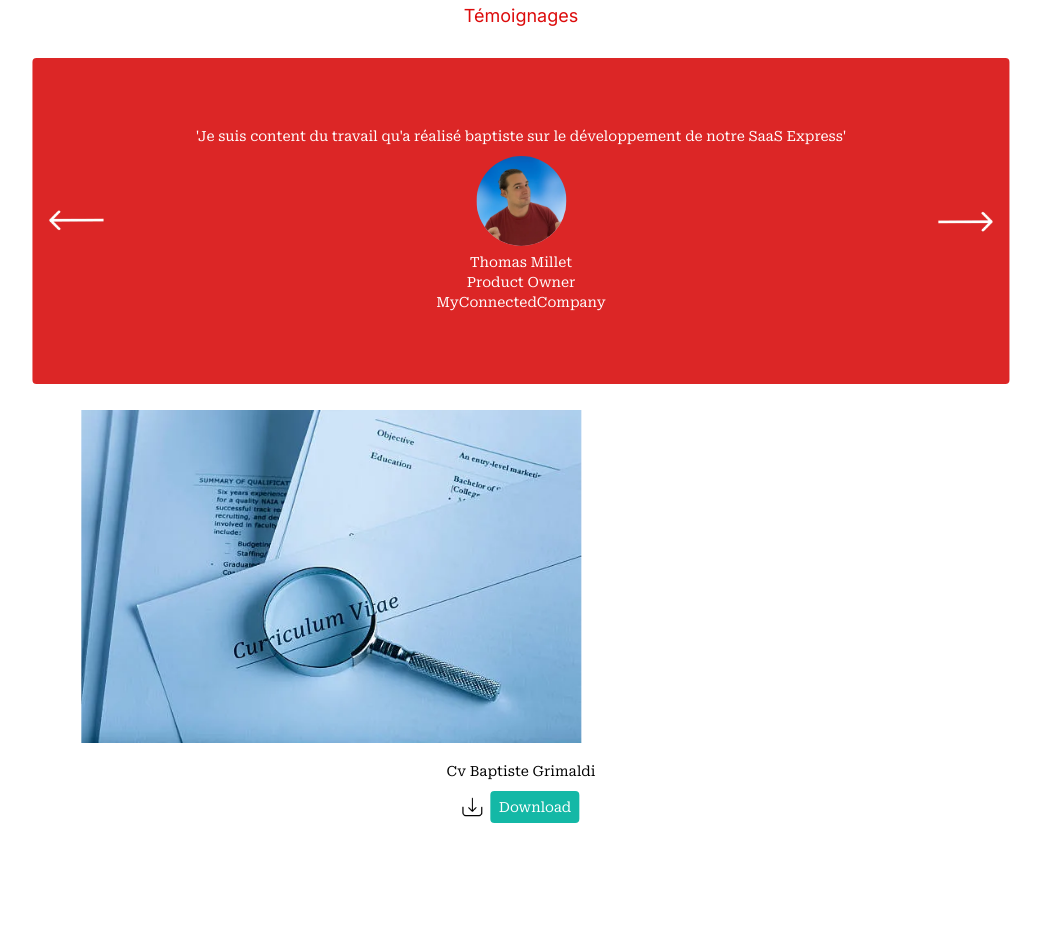
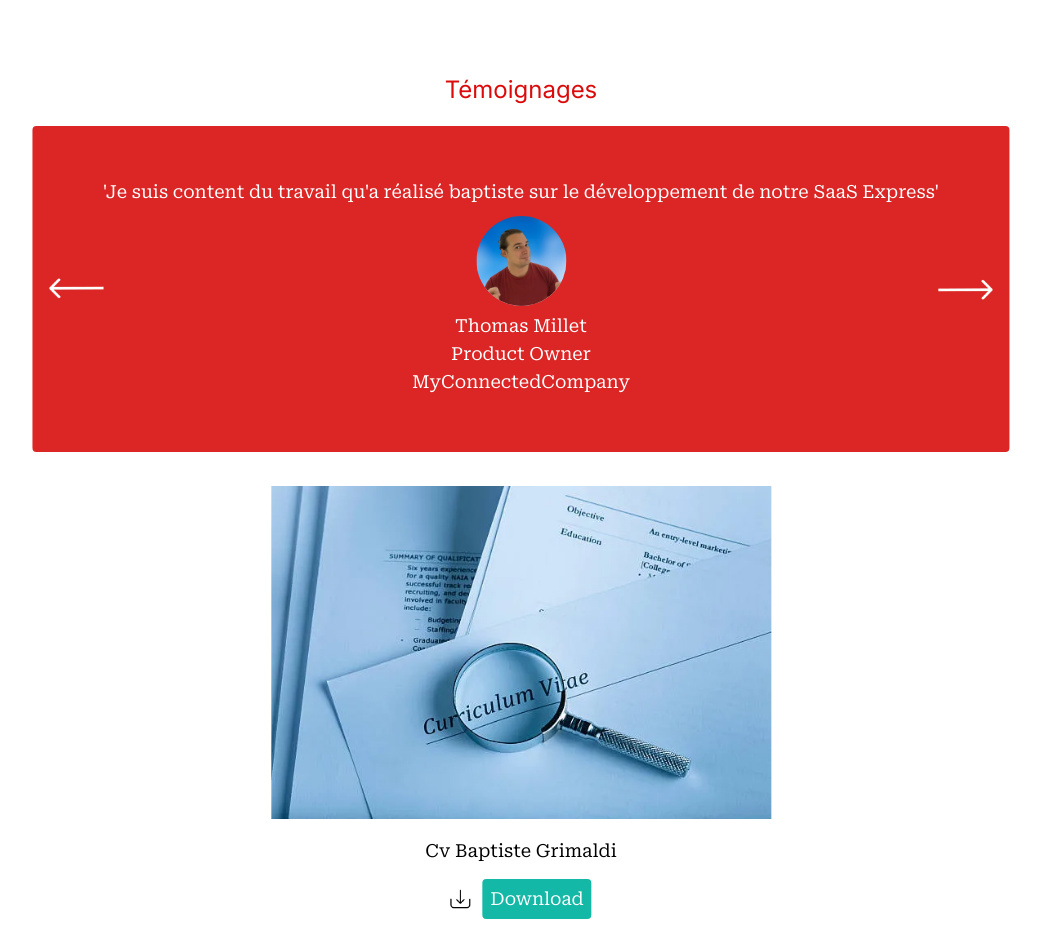
Before and after one commit to BaptisteGrimaldi/portefolioNextJs, a Next.js app: page /presentation in a window 1280 px wide. Shown: the part 1220-2159 px from the top of the page, without its empty margins (119-1160 px from the left). Before the commit the page ends 2043 px from the top, so only its background shows below. Built offline with nearby package versions, Linux system fonts and the light colour scheme; grey boxes are pictures that could not be loaded.

Commit message:
mediaquery presque done

```diff
--- a/src/app/presentation/composant/Temoignage.tsx
+++ b/composants/presentation/Temoignage.tsx
@@ -1,5 +1,6 @@
 import Image from 'next/image';
 import React, { useState, useEffect, useRef } from 'react';
+import { useWindowWidth } from '@react-hook/window-size';
 
 interface TemoignageProps {
     citation: string;
@@ -9,11 +10,13 @@ interface TemoignageProps {
     entreprise: string;
 }
 
+
 export default function Temoignage({ citation, image, nom, poste, entreprise }: TemoignageProps) {
+
     return (
-        <div className="text-white w-full h-[326px] text-sm">
-            <div className="w-full bg-red-600 text-center rounded p-5 h-full flex flex-col justify-center">
-                <p className="">{citation}</p>
+        <div className="text-white w-full text-sm h-80 md:text-lg">
+            <div className="w-full bg-red-600 text-center rounded h-[326px] p-5 flex flex-col justify-center">
+                <p className="custom-max-300-xs">{citation}</p>
                 <Image src={image} alt="Photo de profil" width={90} height={90} className="mx-auto my-2 rounded-full" />
                 <div className="mx-auto">
                     <p className="">{nom}</p>
--- a/package.json
+++ b/package.json
@@ -10,6 +10,7 @@
     "prettier": "prettier --write ./src/**/*"
   },
   "dependencies": {
+    "@react-hook/window-size": "^3.1.1",
     "next": "13.5.4",
     "react": "^18",
     "react-dom": "^18"
--- a/src/app/globals.css
+++ b/src/app/globals.css
@@ -19,3 +19,10 @@
 p {
     font-family: 'Roboto Serif', serif;
 }
+
+@media (max-width: 300px) {
+    .custom-max-300-xs {
+        font-size: 0.75rem; /* 12px */
+        line-height: 1rem; /* 16px */
+    }
+  }
--- a/src/app/navBar.tsx
+++ b/src/app/navBar.tsx
@@ -7,7 +7,7 @@ export default function NavBar() {
                 <div className="w-4/12 flex justify-center">
                     <div className="flex justify-between">
                         <div className="mr-4">
-                            <Image src="/moiMidJourney.png" alt="Description de l'image" width={65} height={70} className="rounded-full my-2" />
+                            <Image src="/moiMidJourney.webp" alt="Description de l'image" width={65} height={70} className="rounded-full my-2" />
                         </div>
 
                         <div className="flex items-center">
--- a/src/app/presentation/page.tsx
+++ b/src/app/presentation/page.tsx
@@ -1,8 +1,8 @@
 'use client';
 
 import Image from 'next/image';
-import Temoignage from './composant/Temoignage';
-
+import Temoignage from '../../../composants/presentation/Temoignage';
+import {downloadFile} from '../../../utils/downloadFile';
 import React, { useState, useEffect, useRef } from 'react';
 
 export default function Presentation() {
@@ -42,12 +42,6 @@ export default function Presentation() {
         });
     };
 
-    function downloadCv() {
-        const link = document.createElement('a');
-        link.href = '/cvBaptisteGrimaldi.pdf';
-        link.download = 'cvBaptisteGrimaldi.pdf';
-        link.click();
-    }
 
     return (
         <div className="mt-28 w-11/12 absolute left-1/2 transform -translate-x-1/2">
@@ -56,7 +50,7 @@ export default function Presentation() {
                     <Image src="/moiMidJourney.webp" alt="avatarMidjourney" width={500} height={500} />
                 </div>
 
-                <div className="text-sm w-10/12 text-justify flex justify-center flex-col items-center">
+                <div className="text-sm w-10/12 text-justify flex justify-center flex-col items-center md:text-lg">
                     <div className="w-10/12 h-3/5 flex flex-col justify-between">
                         <p>
                             Bonjour je m&apos;appelle <span className="text-cyan">Baptiste Grimaldi</span>, je suis un développeur full stack autodidacte avec une préférence pour le backend.{' '}
@@ -78,10 +72,10 @@ export default function Presentation() {
             </div>
 
             <div className="flex justify-center my-14">
-                <iframe width="250" height="250" src="https://www.youtube.com/embed/g6RPzygnhho?si=gxX1tibgrAj8Jt7u" title="Test youtube" frameBorder="0" allow="accelerometer; autoplay; clipboard-write; encrypted-media; gyroscope; picture-in-picture; web-share" allowFullScreen></iframe>
+                <iframe className="sm:w-[400px]" width="250" height="250" src="https://www.youtube.com/embed/g6RPzygnhho?si=gxX1tibgrAj8Jt7u" title="Test youtube" frameBorder="0" allow="accelerometer; autoplay; clipboard-write; encrypted-media; gyroscope; picture-in-picture; web-share" allowFullScreen></iframe>
             </div>
 
-            <h1 className="text-lg text-textRed text-center mb-7">Témoignages</h1>
+            <h1 className="text-lg text-textRed text-center mb-5 md:text-2xl">Témoignages</h1>
 
             <div className="absolute left-1/2 transform -translate-x-1/2 w-10/12 h-[326px]">
                 <Image src={'/flecheDroiteBlanche.webp'} alt="Fleche droite blanche" width={70} height={70} className="absolute right-2 top-1/2 transform -translate-y-1/2" onClick={suivant} />
@@ -89,14 +83,14 @@ export default function Presentation() {
                 {temoignage}
             </div>
 
-            <div className="w-9/12 mx-auto flex flex-col mt-[380px] text-sm">
+            <div className="w-9/12 mx-auto flex flex-col items-center mt-[380px] text-sm md:text-lg">
                 <Image src={'/curriculumVitae.webp'} alt="Curriculum vitae" width={500} height={500} />
                 <div className='flex flex-col items-center text-center mt-5'>
-                    <div className='w-10/12 flex justify-center'>
+                    <div className='w-full'>
                         <p>Cv Baptiste Grimaldi</p>
                     </div>
-                    <div className='flex items-center space-x-2 w-full justify-center mt-2' onClick={downloadCv}>
-                        <Image src={'/iconeTelechargement.webp'} alt="iconeDownload" width={20} height={20} />
+                    <div className='flex items-center space-x-3 w-full justify-center mb-5 mt-3' onClick={()=>{downloadFile("cvBaptisteGrimaldi.pdf")}}>
+                        <Image src={'/iconeTelechargement.webp'} alt="iconeDownload" width={20} height={20} className='cursor-pointer'/>
                         <p className='bg-teal-500 px-2 pt-2 pb-1 rounded text-white hover:scale-105 cursor-pointer'>Download</p>
                     </div>
                 </div>
--- /dev/null
+++ b/utils/downloadFile.tsx
@@ -0,0 +1,8 @@
+
+export function downloadFile(file: string) {
+    const fileName = file;
+    const link = document.createElement('a');
+    link.href = fileName;
+    link.download = fileName.split('/').pop()!;
+    link.click();
+}
```
Also changed, not shown: public/thomasMillet.png (deleted), 1 other file (tests, documents, lock files or other folders).
